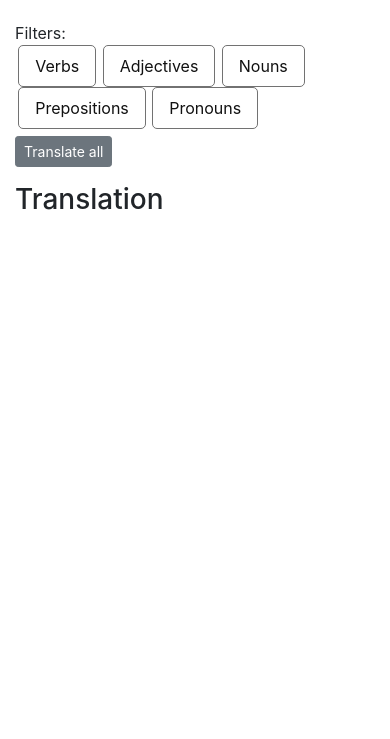
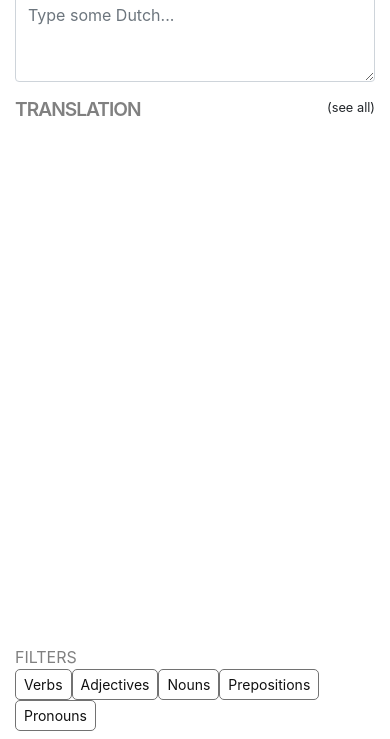
Before and after one commit to liamzebedee/dutch-translator, a React app: page / in a window 390 px wide. Shown: the part 105-844 px from the top of the page. Built offline with nearby package versions, Linux system fonts and the light colour scheme.

Commit message:
added mobile + prepverb support

```diff
--- a/server.js
+++ b/server.js
@@ -4,6 +4,7 @@ const webpackDevMiddleware = require('webpack-dev-middleware');
 
 const app = express();
 let config = require('./webpack.prod.config.js');
+console.log(process.env.NODE_ENV)
 if(process.env.NODE_ENV === 'development') {
     config = require('./webpack.dev.config.js');
 }
@@ -34,6 +35,6 @@ app.use('/backend',
 )
 
 // Serve the files on port 3000.
-app.listen(3000, function () {
+app.listen(3000, '0.0.0.0', function () {
   console.log('Example app listening on port 3000!\n');
 });
--- a/src/components/App.js
+++ b/src/components/App.js
@@ -57,30 +57,27 @@ class App extends React.Component {
     render() {
         return <div>
             <div className='container'>
+                <header>
+                    <h2>Hurdy-Gurdy (Dutch) Translate</h2>
+                    <textarea className="form-control" onChange={this.updateDesc} rows="3" cols="120" placeholder="Type some Dutch..."></textarea>
 
+                    <button type="button" className="translateAllBtn btn btn-secondary btn-sm" onClick={() => this.props.expandAllTheWords(this.props.words)}>
+                        Translate all
+                    </button>
+                </header>
 
-                <textarea className="form-control" onChange={this.updateDesc} rows="3" cols="120" placeholder="Type some Dutch..."></textarea>
-
-                <br/>
-
-                <FiltersView/>
-
-                <button type="button" style={{ marginTop: '0.5em' }} className="btn btn-secondary btn-sm" onClick={() => {
-                    this.props.expandAll()
-                    this.props.words.map((word, i) => {
-                        if(!word.translation) this.props.loadTranslationForWord(i, word)
-                    })
-                }}>
-                    Translate all
-                </button>
-
-
-
-
-                <br/>
+                <div className='controls'>
+                    <FiltersView/>
+                </div>
 
                 <div className='words'>
-                    <h3>Translation</h3>
+                    <header>
+                        <h3 className='translationTitle'>Translation</h3>
+                        <small className="seeAllBtn" onClick={() => this.props.expandAllTheWords(this.props.words)}>
+                            ({ this.props.expandAllToggle === true ? 'hide' : 'see' } all)
+                        </small>
+                    </header>
+
 
                     { this.props.words
                     ? this.renderAnnotation()
@@ -116,7 +113,13 @@ const mapDispatchToProps = dispatch => {
                 dispatch(loadTranslationForWord(wordIdx, word))
         },
         loadTranslationForWord: (i, word) => dispatch(loadTranslationForWord(i, word)),
-        expandAll: () => dispatch(expandAll())
+
+        expandAllTheWords: (words) => {
+            dispatch(expandAll())
+            words.map((word, i) => {
+                if(!word.translation) dispatch(loadTranslationForWord(i, word))
+            })
+        }
     }
 }
 
--- a/src/components/FiltersView.js
+++ b/src/components/FiltersView.js
@@ -17,7 +17,7 @@ String.prototype.capitalize = function() {
 
 const FiltersView = ({ filters, toggleFilter }) => {
     return <div>
-        <span>Filters:</span>
+        <span className='filtersTitle'>Filters</span>
 
         <div className="filters">
             {Object.keys(filters).map((filterName, i) => {
@@ -27,7 +27,10 @@ const FiltersView = ({ filters, toggleFilter }) => {
                     key={filterName}
                     className={classNames({
                         filter: true,
-                        active: filter.shown
+                        active: filter.shown,
+                        btn: true,
+                        'btn-secondary': true,
+                        'btn-sm': true
                     })}
                     onClick={() => toggleFilter(filterName)}
                     style={{
--- a/src/index.html
+++ b/src/index.html
@@ -1,11 +1,10 @@
 <html>
 <head>
-    <meta charset="utf-8"/>
     <title>Learn Dutch</title>
-    <link rel="stylesheet" href="" crossorigin="anonymous">
+    <meta charset="utf-8">
+    <meta name="viewport" content="width=device-width, initial-scale=1, shrink-to-fit=no">
 </head>
 <body>
 <div id='app'></div>
-<script src="/dist/bundle.js?"></script>
 </body>
 </html>
--- a/src/reducers.js
+++ b/src/reducers.js
@@ -7,8 +7,8 @@ const initialState = {
 
 function processedText(state = {
     text: "",
-    words: null,
-    expandAllToggle: true,
+    words: [],
+    expandAllToggle: false,
 }, action) {
     switch(action.type) {
         case 'RECEIVE_PROCESSED_TEXT':
@@ -16,9 +16,31 @@ function processedText(state = {
                 text: action.text,
                 words: action.words.map((word) => {
                     let els = word;
-                    let typ = els[3].split('(')[0];
+                    let typ;
+                    let isPrepositionVerb = false;
+                    let infinitive;
+
+                    if(els[0].includes('_')) {
+                        isPrepositionVerb = true;
+
+                        // replace with space
+                        const replaceWordMultiple = (pos) => pos.replace('_', ' ')
+                        els[0] = replaceWordMultiple(els[0])
+                        els[1] = replaceWordMultiple(els[1])
+                        els[2] = replaceWordMultiple(els[2])
+                        els[3] = replaceWordMultiple(els[3])
+                        // we don't need the others.
+
+                        typ = 'WW'; // we label it a verb
+                        infinitive = els[0].replace(' ', '') + 'en'
+                    } else {
+                        typ = els[3].split('(')[0];
+                        infinitive = typ == 'WW' ? els[1] : '';
+                    }
+
                     let pronounciation = els[2];
-                    let infinitive = typ == 'WW' ? els[1] : '';
+
+
 
                     return {
                         word: word[0],
@@ -26,6 +48,7 @@ function processedText(state = {
                         typ,
                         pronounciation,
                         infinitive,
+                        isPrepositionVerb,
 
                         expanded: false,
                         translations: null
@@ -35,8 +58,12 @@ function processedText(state = {
         case 'TOGGLE_EXPAND_WORD':
             return Object.assign({}, state, {
                 words: state.words.map((word, i) => {
-                    if(i === action.idx)
-                        word.expanded = !word.expanded;
+                    if(i === action.idx) {
+                        return {
+                            ...word,
+                            expanded: !word.expanded
+                        }
+                    }
                     return word;
                 })
             })
@@ -45,8 +72,10 @@ function processedText(state = {
             return Object.assign({}, state, {
                 expandAllToggle: !expandAllToggle,
                 words: state.words.map((word, i) => {
-                    word.expanded = expandAllToggle;
-                    return word;
+                    return {
+                        ...word,
+                        expanded: expandAllToggle
+                    }
                 })
             })
         case 'LOADED_TRANSLATION_FOR_WORD':
--- a/src/style.css
+++ b/src/style.css
@@ -1,5 +1,86 @@
 * {
     box-sizing: border-box;
+}
+
+@viewport {
+    width: device-width;
+}
+
+@media (max-width: 800px) {
+    h2 {
+        text-align: center;
+    }
+
+    .container {
+        display: flex;
+        flex-direction: column;
+        height: 100%;
+        padding: 0.5em 15px;
+    }
+
+    header {
+        flex: 0 1;
+    }
+
+    .controls {
+        flex: 0 1;
+        order: 1;
+    }
+
+    .words {
+        margin-top: 1em;
+        flex: 1;
+    }
+
+    .wordCtn {
+        font-size: 1.1em;
+    }
+
+    .translateAllBtn {
+        display: none;
+    }
+
+    .translationTitle {
+        display: inline;
+    }
+
+    .seeAllBtn {
+        float: right;
+    }
+}
+
+@media (min-width: 801px) {
+    h2 {
+        padding-top: 1em;
+    }
+
+    .seeAllBtn {
+        /* display: none; */
+    }
+
+    .translationTitle {
+    }
+
+    .container > * {
+        margin: 2em;
+    }
+}
+
+.seeAllBtn {
+    cursor: pointer;
+}
+
+.filtersTitle {
+    color: gray;
+    text-transform: uppercase;
+}
+
+.translationTitle {
+    color: gray;
+    text-transform: uppercase;
+    font-weight: 600;
+    font-size: 1.2em;
+    letter-spacing: -1;
 }
 
 textarea {
@@ -80,7 +161,10 @@ textarea {
 
 
 .filters {
-    display: block;
+    display: flex;
+    flex-direction: row;
+    flex-wrap: wrap;
+
 }
 
 .filter {
@@ -88,8 +172,8 @@ textarea {
     border: 1px solid rgb(114, 114, 114);
     border-radius: 5px;
     display: inline-block;
-    padding: .5em 1em;
-    margin: 0em 0.2em;
+    /* padding: .5em 1em; */
+    /* margin: 0.2em 0.2em; */
     color: white;
     user-select: none;
 }
--- a/webpack.dev.config.js
+++ b/webpack.dev.config.js
@@ -26,7 +26,7 @@ module.exports = {
   plugins: [
     new CleanWebpackPlugin(['static']),
     new HtmlWebpackPlugin({
-      title: 'Dutch Dawg'
+      template: './src/index.html'
     }),
     new webpack.NamedModulesPlugin(),
     new webpack.HotModuleReplacementPlugin()
```
Also changed, not shown: docker-compose.dev.yml (+6 -2 lines), src/components.js (deleted), 2 other files.
